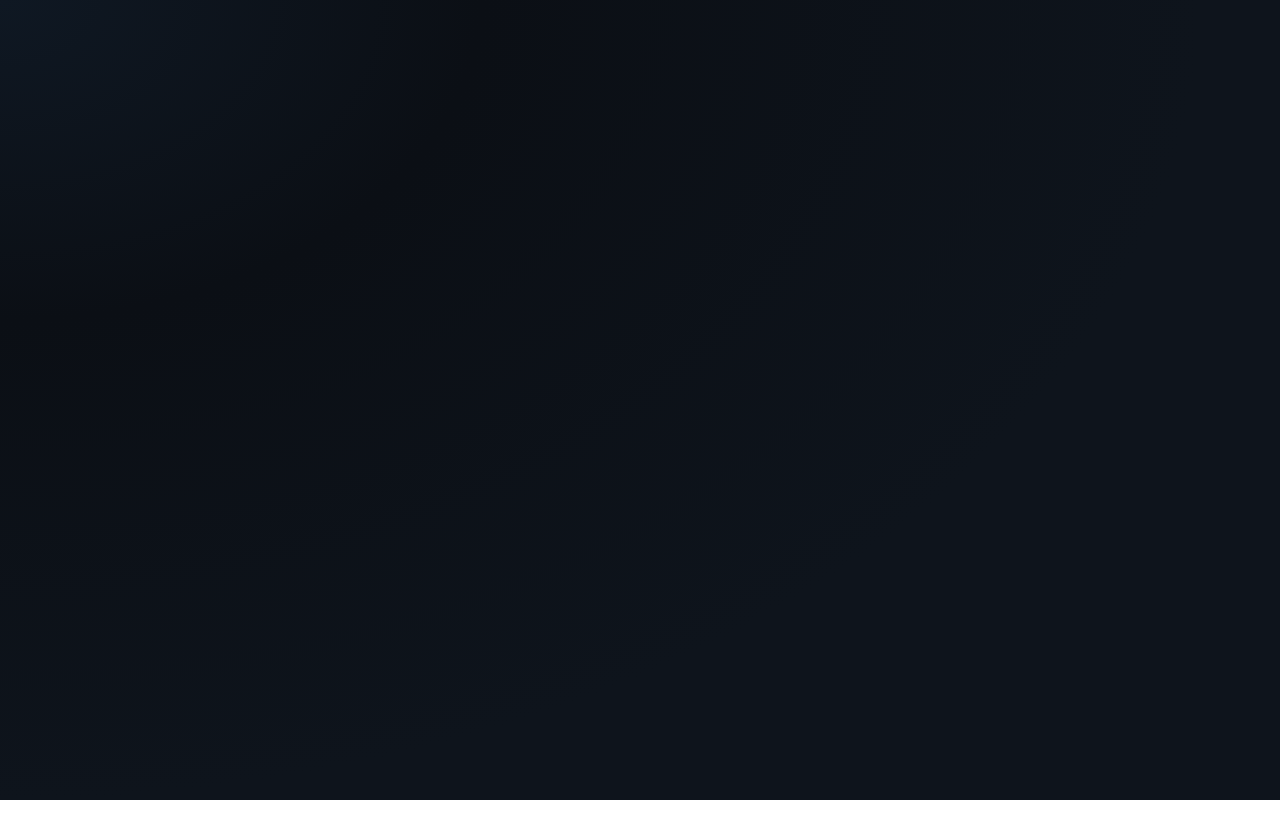
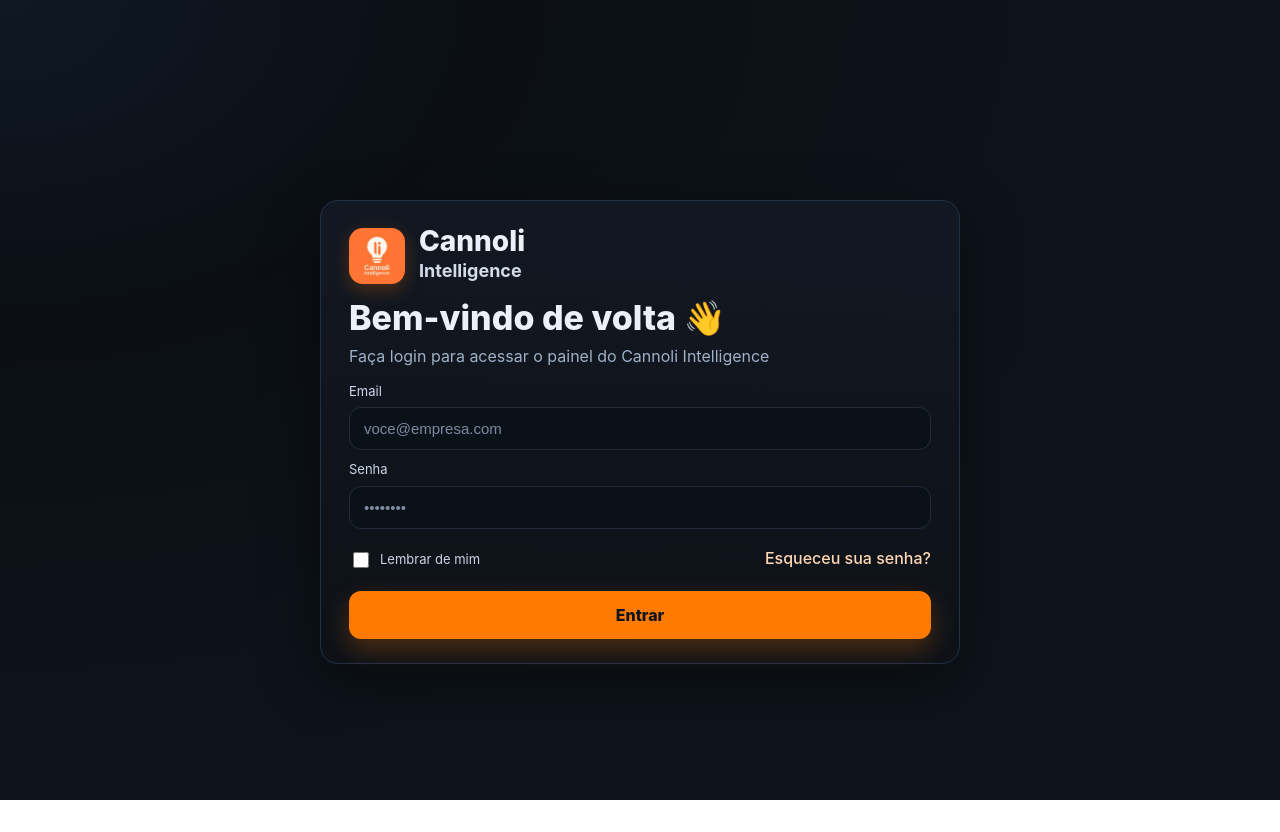
Before and after one commit to 2025-2-NADS4/Projeto3, a React (Vite) app in the folder src/Frontend/cannoli-intelligence/: page / in a window 1280 px wide. Before the commit this address had no page. Before the commit the page ends 800 px from the top, so only its background shows below. Built offline with nearby package versions, Linux system fonts and the light colour scheme.

Commit message:
Configura rotas principais do React com página de login e campanhas

```diff
--- a/src/Frontend/cannoli-intelligence/src/App.jsx
+++ b/src/Frontend/cannoli-intelligence/src/App.jsx
@@ -1,6 +1,7 @@
 import { useState } from 'react'
 import LoginPage from "./pages/LoginPage/LoginPage";
 import { Routes, Route, Navigate } from "react-router-dom";
+import CampaignsEstab from "./pages/CampaignsEstab/CampaignsEstab";
 import './App.css'
 import "./styles.css";
 
@@ -12,7 +13,8 @@ function App() {
     <>
       <div>
             <Routes>
-                <Route path="/login" element={<LoginPage />} />
+                <Route path="/" element={<LoginPage />} />
+                <Route path="/campanhas" element={<CampaignsEstab />} />
             </Routes>
         </div>
     </>
```
